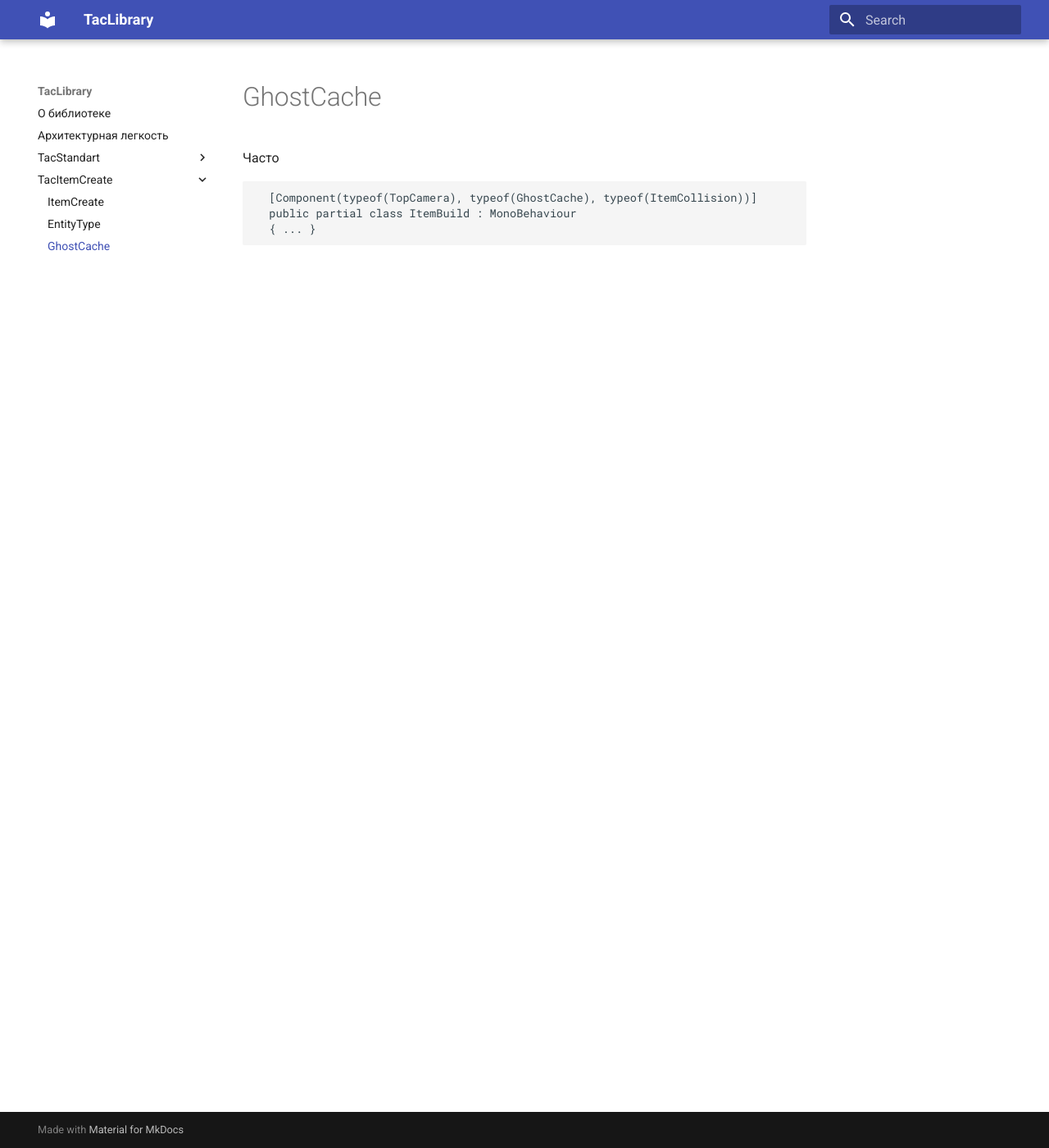
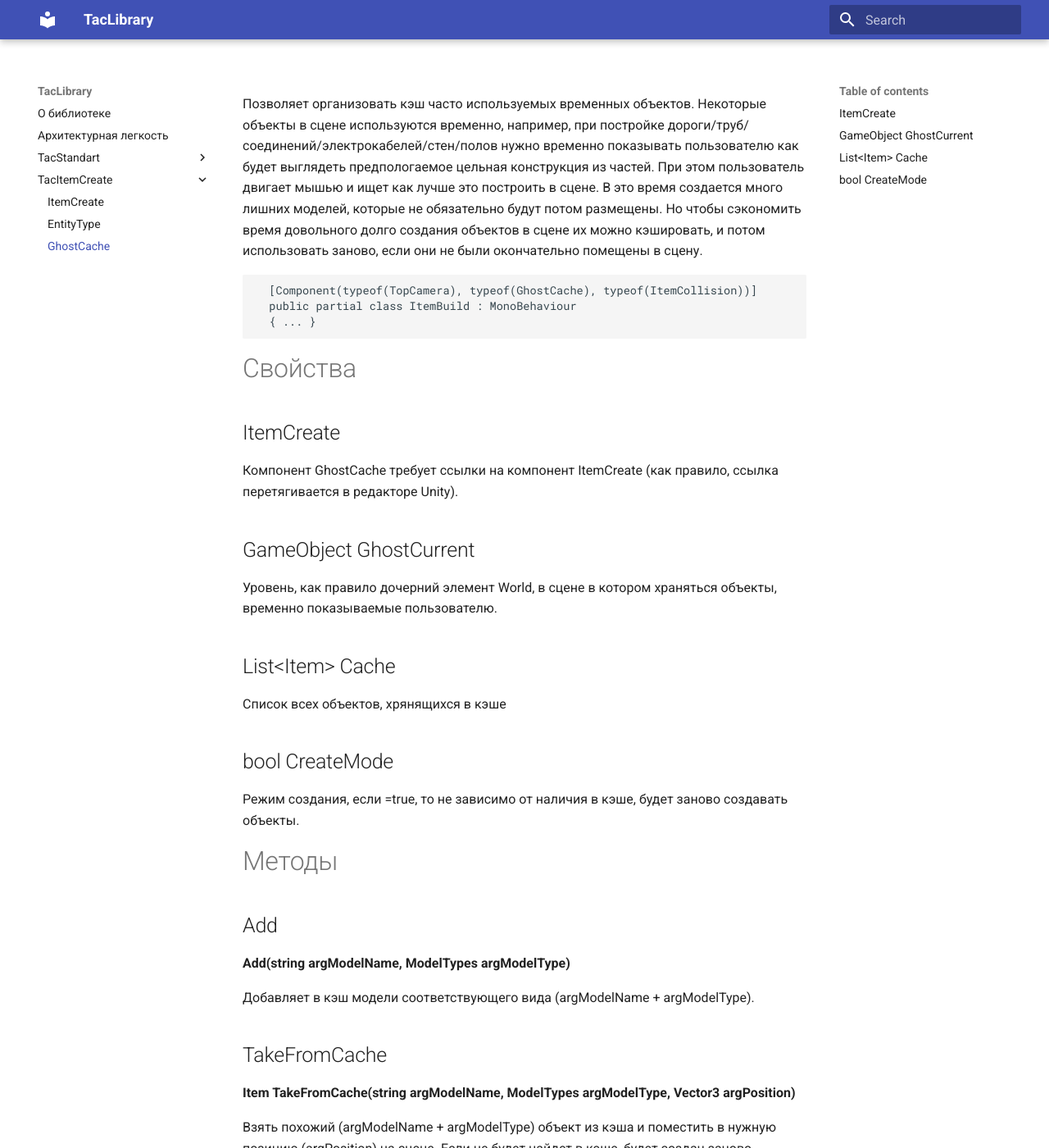
Before and after one commit to tac1402/TacBattleAI, an MkDocs documentation site: the page built from docs/TacItemCreate/GhostCache.md, in a window 1280 px wide and 1400 px high. Shown: the whole window at 82% size. Built offline with MkDocs 1.6.1 and Material for MkDocs 9.7.7, drawn with Linux system fonts in a browser that asks for light colours; some of the changed text lies outside the part shown.

Commit message:
Update GhostCache.md

````diff
--- a/docs/TacItemCreate/GhostCache.md
+++ b/docs/TacItemCreate/GhostCache.md
@@ -1,10 +1,40 @@
 ---
 title: GhostCache
 ---
-Часто
+Позволяет организовать кэш часто используемых временных объектов. Некоторые объекты в сцене используются временно, например, при постройке дороги/труб/соединений/электрокабелей/стен/полов нужно временно показывать пользователю как будет выглядеть предпологаемое цельная конструкция из частей. При этом пользователь двигает мышью и ищет как лучше это построить в сцене. В это время создается много лишних моделей, которые не обязательно будут потом размещены. Но чтобы сэкономить время довольного долго создания объектов в сцене их можно кэшировать, и потом использовать заново, если они не были окончательно помещены в сцену.
 
 ```csharp
   [Component(typeof(TopCamera), typeof(GhostCache), typeof(ItemCollision))]
   public partial class ItemBuild : MonoBehaviour
   { ... }
 ```
+# Свойства
+
+## ItemCreate
+Компонент GhostCache требует ссылки на компонент ItemCreate (как правило, ссылка перетягивается в редакторе Unity).
+
+## GameObject GhostCurrent
+Уровень, как правило дочерний элемент World, в сцене в котором храняться объекты, временно показываемые пользователю.
+
+## List<Item\> Cache
+Список всех объектов, хрянящихся в кэше
+
+## bool CreateMode
+Режим создания, если =true, то не зависимо от наличия в кэше, будет заново создавать объекты.
+
+# Методы
+
+## Add
+__Add(string argModelName, ModelTypes argModelType)__
+
+Добавляет в кэш модели соответствующего вида (argModelName + argModelType).
+
+## TakeFromCache
+__Item TakeFromCache(string argModelName, ModelTypes argModelType, Vector3 argPosition)__
+
+Взять похожий (argModelName + argModelType) объект из кэша и поместить в нужную позицию (argPosition) на сцене. Если не будет найдет в кэше, будет создан заново.
+
+## ReturnToCache
+__ReturnToCache(Item argItem)__
+
+Вернуть объект назад в кэш, если он не понадобился для постоянного создания в сцене.
````
